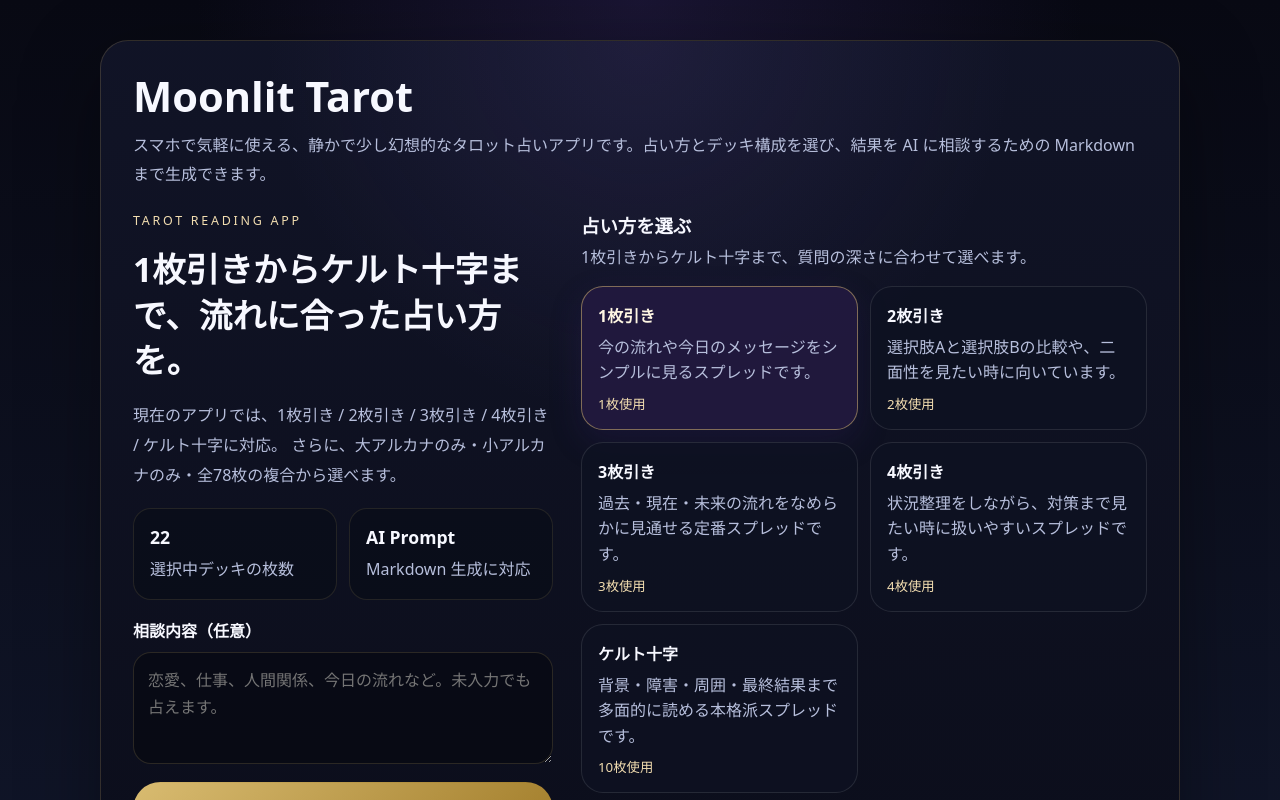
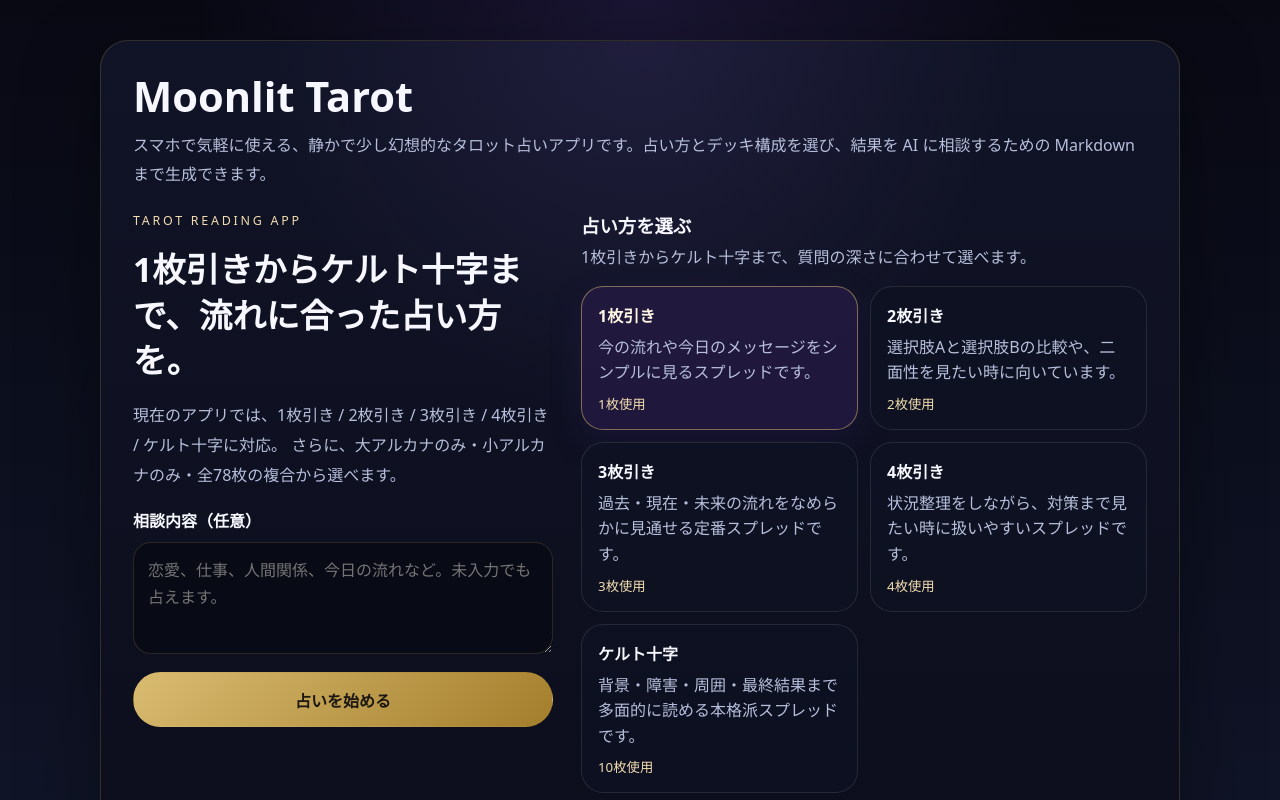
Before and after one commit to Syo-M/tarot-app, a React (Vite) app: page / in a window 1280 px wide. Shown: the top 800 px of the page. Built offline with nearby package versions, Linux system fonts and the light colour scheme.

Commit message:
手動操作による一部カスタマイズ

```diff
--- a/src/pages/HomePage/HomePage.tsx
+++ b/src/pages/HomePage/HomePage.tsx
@@ -19,7 +19,7 @@ export const HomePage = ({
     spreadType,
     deckType,
     question,
-  availableCardsCount,
+    // availableCardsCount,
     onSpreadChange,
     onDeckChange,
     onQuestionChange,
@@ -39,7 +39,7 @@ export const HomePage = ({
                         さらに、大アルカナのみ・小アルカナのみ・全78枚の複合から選べます。
                     </p>
 
-          <div className={styles.stats}>
+                    {/* <div className={styles.stats}>
             <div>
               <strong>{availableCardsCount}</strong>
               <span>選択中デッキの枚数</span>
@@ -48,7 +48,7 @@ export const HomePage = ({
               <strong>AI Prompt</strong>
               <span>Markdown 生成に対応</span>
             </div>
-          </div>
+          </div> */}
 
                     <label className={styles.questionField}>
                         <span>相談内容（任意）</span>
```
Lines whose indentation alone changed are shown as unchanged.
